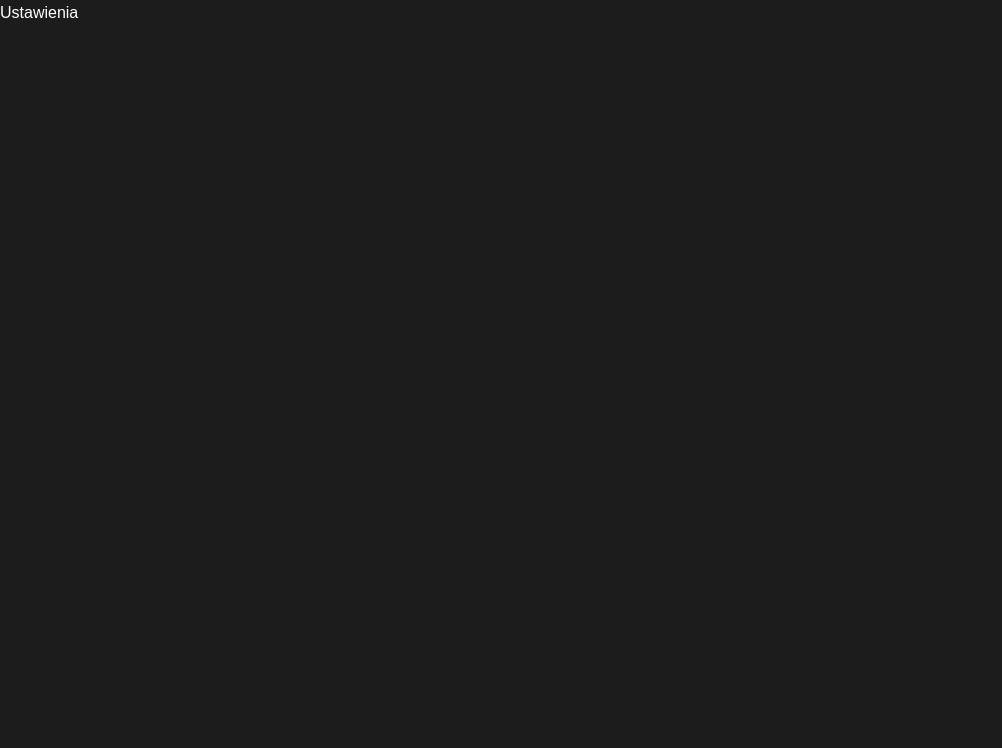
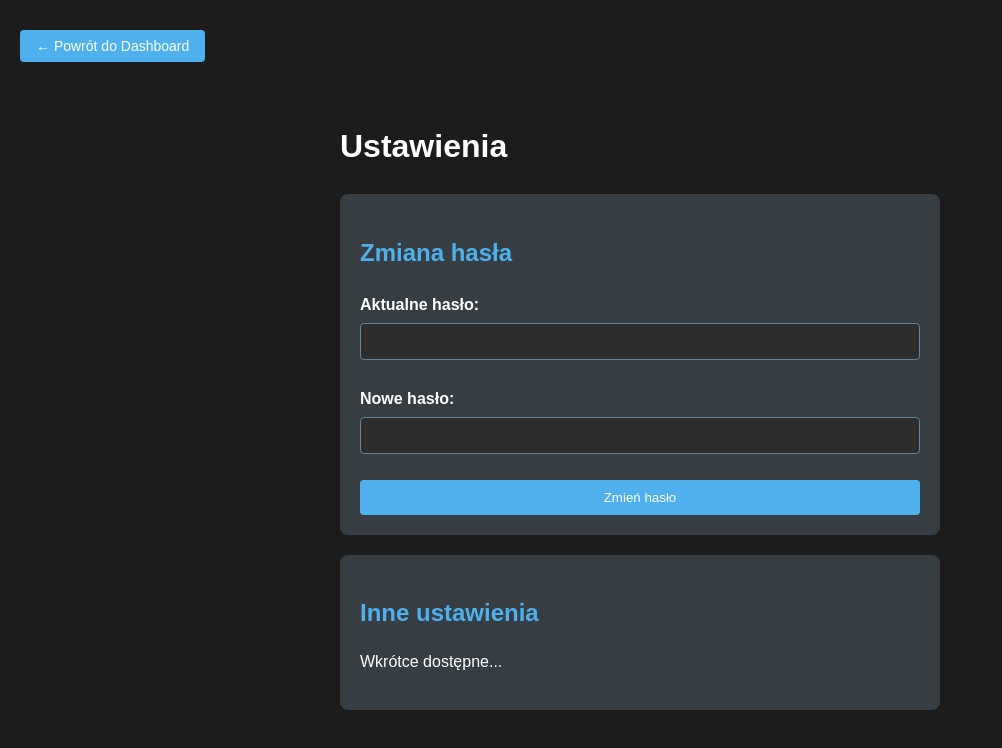
Before and after one commit to RemigiuszZydek/SMS_FrontEnd, a React (Create React App) app in the folder sms/: page /settings in a window 1280 px wide. Shown: the top 748 px of the page, without its empty margins (0-1002 px from the left). Built offline with nearby package versions, Linux system fonts and the light colour scheme.

Commit message:
dodałem widok ustawien

```diff
--- a/sms/src/App.js
+++ b/sms/src/App.js
@@ -2,6 +2,7 @@ import React from "react";
 import { BrowserRouter as Router, Routes, Route } from "react-router-dom";
 import HomePage from "./pages/HomePage";
 import Dashboard from "./components/Dashboard";
+import Settings from "./components/Settings";
 
 function App() {
 	return (
@@ -10,7 +11,7 @@ function App() {
 				<Route path="/" element={<HomePage />} />
 				<Route path="/dashboard" element={<Dashboard />} />
 				<Route path="/profile" element={<div>Profil</div>} />
-				<Route path="/settings" element={<div>Ustawienia</div>} />
+				<Route path="/settings" element={<Settings />} />
 				<Route path="/invoices" element={<div>Faktury</div>} />
 			</Routes>
 		</Router>
--- /dev/null
+++ b/sms/src/components/Settings.js
@@ -0,0 +1,81 @@
+import React, { useState } from "react";
+import { useNavigate } from "react-router-dom";
+import axios from "axios";
+import "../styles/components/Settings.css";
+
+const Settings = () => {
+	const [currentPassword, setCurrentPassword] = useState("");
+	const [newPassword, setNewPassword] = useState("");
+	const [message, setMessage] = useState("");
+	const [error, setError] = useState("");
+	const navigate = useNavigate();
+
+	const handlePasswordChange = async (e) => {
+		e.preventDefault();
+		const token = localStorage.getItem("authToken");
+
+		try {
+			const response = await axios.post(
+				"https://localhost:7099/api/auth/change-password",
+				{ currentPassword, newPassword },
+				{
+					headers: {
+						"Content-Type": "application/json",
+						Authorization: `Bearer ${token}`,
+					},
+				}
+			);
+
+			if (response.status === 200) {
+				setMessage("Hasło zostało zmienione pomyślnie.");
+				setError("");
+			}
+		} catch (error) {
+			setError("Błąd przy zmianie hasła. Sprawdź swoje dane.");
+			setMessage("");
+			console.error("Błąd:", error);
+		}
+	};
+
+	return (
+		<div className="settings-page">
+			<button className="back-button" onClick={() => navigate("/dashboard")}>
+				← Powrót do Dashboard
+			</button>
+			<div className="settings-container">
+				<h1>Ustawienia</h1>
+				<div className="settings-section">
+					<h2>Zmiana hasła</h2>
+					<form
+						onSubmit={handlePasswordChange}
+						className="change-password-form"
+					>
+						<label>Aktualne hasło:</label>
+						<input
+							type="password"
+							value={currentPassword}
+							onChange={(e) => setCurrentPassword(e.target.value)}
+							required
+						/>
+						<label>Nowe hasło:</label>
+						<input
+							type="password"
+							value={newPassword}
+							onChange={(e) => setNewPassword(e.target.value)}
+							required
+						/>
+						<button type="submit">Zmień hasło</button>
+					</form>
+					{message && <p className="success-message">{message}</p>}
+					{error && <p className="error-message">{error}</p>}
+				</div>
+				<div className="settings-section">
+					<h2>Inne ustawienia</h2>
+					<p>Wkrótce dostępne...</p>
+				</div>
+			</div>
+		</div>
+	);
+};
+
+export default Settings;
--- /dev/null
+++ b/sms/src/styles/components/Settings.css
@@ -0,0 +1,91 @@
+/* src/styles/components/Settings.css */
+
+.settings-page {
+	position: relative;
+	padding: 20px;
+}
+
+.back-button {
+	position: absolute;
+	top: 20px;
+	left: 20px;
+	background-color: #4eb0ed;
+	color: #ffffff;
+	border: none;
+	padding: 8px 16px;
+	border-radius: 4px;
+	cursor: pointer;
+	font-size: 14px;
+	width: auto; /* Zmniejszenie szerokości przycisku */
+}
+
+.back-button:hover {
+	background-color: #ad8f65;
+}
+
+.settings-container {
+	background-color: #1c1c1c;
+	color: #ffffff;
+	padding: 20px;
+	border-radius: 8px;
+	margin: 60px auto 20px;
+	max-width: 600px;
+}
+
+.settings-section {
+	background-color: #363e43;
+	padding: 20px;
+	border-radius: 8px;
+	margin-bottom: 20px;
+}
+
+h2 {
+	color: #4eb0ed;
+	margin-bottom: 10px;
+}
+
+.change-password-form {
+	display: flex;
+	flex-direction: column;
+}
+
+label {
+	margin-top: 10px;
+	margin-bottom: 5px;
+	font-weight: bold;
+}
+
+input {
+	background-color: #2d2d2d;
+	color: #ffffff;
+	border: 1px solid #658498;
+	padding: 10px;
+	border-radius: 4px;
+	margin-bottom: 16px;
+	width: 100%;
+	box-sizing: border-box;
+}
+
+button {
+	background-color: #4eb0ed;
+	color: #ffffff;
+	padding: 10px;
+	border: none;
+	border-radius: 4px;
+	cursor: pointer;
+	width: 100%;
+}
+
+button:hover {
+	background-color: #ad8f65;
+}
+
+.success-message {
+	color: #4eb0ed;
+	margin-top: 10px;
+}
+
+.error-message {
+	color: #ed4e4e;
+	margin-top: 10px;
+}
```
